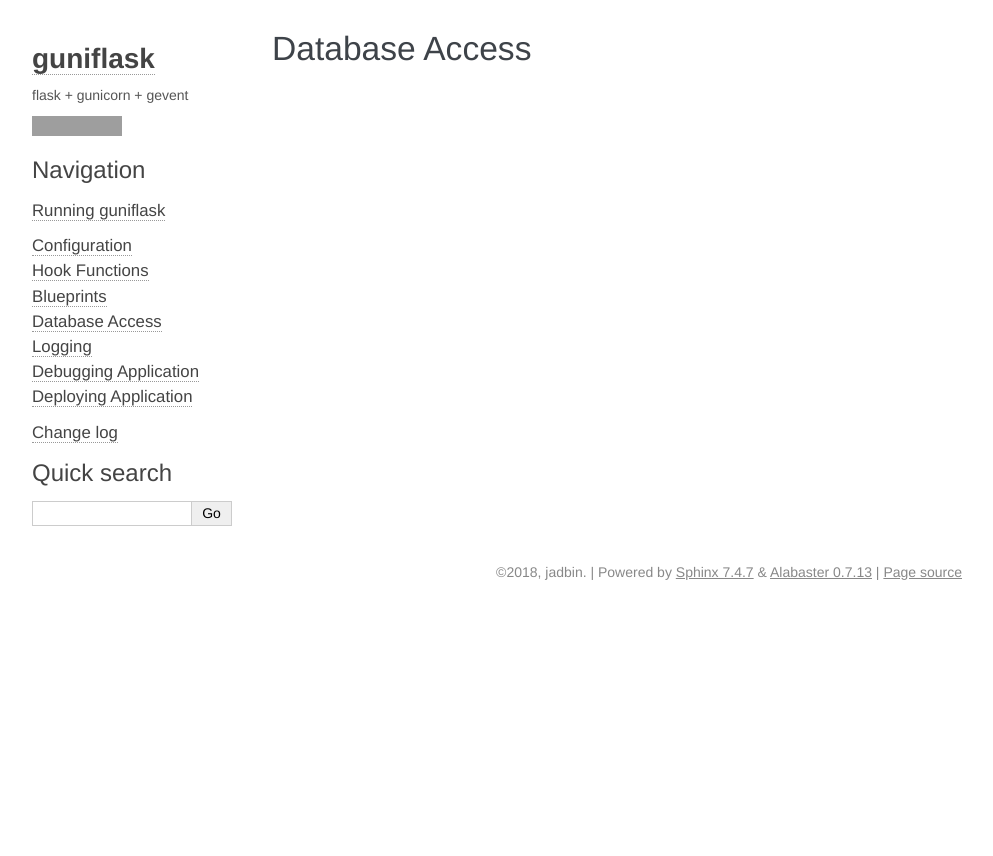
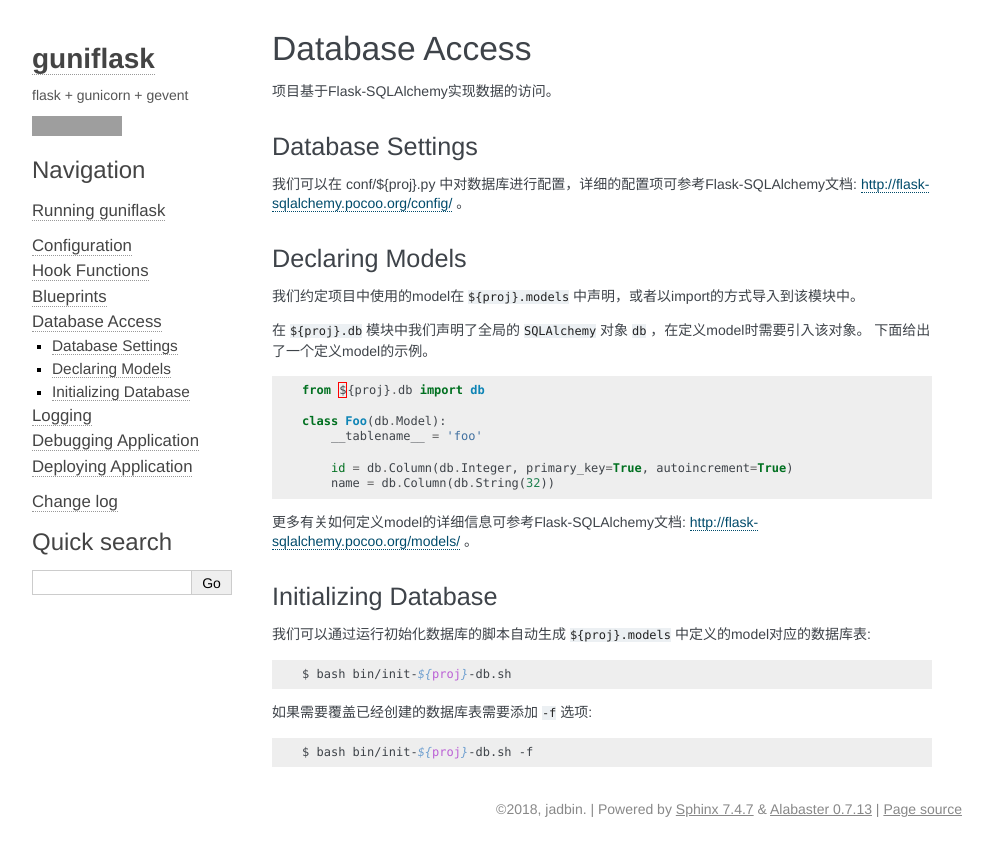
Before and after one commit to jadbin/guniflask, a Sphinx documentation site: the page built from docs/database.rst, in a window 1280 px wide. Shown: the top 856 px of the page, without its empty margins (148-1141 px from the left). Built offline with Sphinx 7.4.7, drawn with Linux system fonts in a browser that asks for light colours; grey boxes are pictures that could not be loaded.

Commit message:
update docs

```diff
--- a/docs/blueprints.rst
+++ b/docs/blueprints.rst
@@ -6,7 +6,7 @@ Blueprints
 Blueprint Concept
 -----------------
 
-Flask提供了blueprint的概念用于模块化构建服务端代码，详细文档请参考Flask文档: http://flask.pocoo.org/docs/blueprints/
+Flask提供了blueprint的概念用于模块化构建服务端代码，详细文档可参考Flask文档: http://flask.pocoo.org/docs/blueprints/ 。
 
 Declaring Blueprints
 --------------------
--- a/docs/database.rst
+++ b/docs/database.rst
@@ -2,3 +2,45 @@
 
 Database Access
 ===============
+
+项目基于Flask-SQLAlchemy实现数据的访问。
+
+Database Settings
+-----------------
+
+我们可以在 conf/${proj}.py 中对数据库进行配置，详细的配置项可参考Flask-SQLAlchemy文档: http://flask-sqlalchemy.pocoo.org/config/ 。
+
+Declaring Models
+----------------
+
+我们约定项目中使用的model在 ``${proj}.models`` 中声明，或者以import的方式导入到该模块中。
+
+在 ``${proj}.db`` 模块中我们声明了全局的 ``SQLAlchemy`` 对象 ``db`` ，在定义model时需要引入该对象。
+下面给出了一个定义model的示例。
+
+.. code-block:: python
+
+    from ${proj}.db import db
+
+    class Foo(db.Model):
+        __tablename__ = 'foo'
+
+        id = db.Column(db.Integer, primary_key=True, autoincrement=True)
+        name = db.Column(db.String(32))
+
+更多有关如何定义model的详细信息可参考Flask-SQLAlchemy文档: http://flask-sqlalchemy.pocoo.org/models/ 。
+
+Initializing Database
+---------------------
+
+我们可以通过运行初始化数据库的脚本自动生成 ``${proj}.models`` 中定义的model对应的数据库表:
+
+.. code-block:: bash
+
+    $ bash bin/init-${proj}-db.sh
+
+如果需要覆盖已经创建的数据库表需要添加 ``-f`` 选项:
+
+.. code-block:: bash
+
+    $ bash bin/init-${proj}-db.sh -f
--- a/docs/debug.rst
+++ b/docs/debug.rst
@@ -37,7 +37,7 @@ Debug Settings
 
 此时，用户在配置文件中对这些项的设定将不起作用。
 
-gunicorn配置项的详情可参考gunicorn文档: http://docs.gunicorn.org/en/stable/settings.html#logging。
+gunicorn配置项的详情可参考gunicorn文档: http://docs.gunicorn.org/en/stable/settings.html#logging 。
 
 Auto Reloading
 --------------
--- a/docs/hook.rst
+++ b/docs/hook.rst
@@ -3,14 +3,14 @@
 Hook Functions
 ==============
 
-在项目的 ``hooks`` 模块中定义了若干钩子函数，会在项目运行生命周期的不同阶段进行调用。
+在 ``${proj}.config`` 模块中我们还可以定义如下的若干钩子函数，会在项目运行生命周期的不同阶段进行调用。
 
 make_settings
 -------------
 
-.. function:: hooks.make_settings(app, config):
+.. function:: ${proj}.config.make_settings(app, settings):
 
     :param app: Flask app
-    :param config: config module
+    :param config: 项目配置
 
 此函数会在读取完配置文件后，init app之前进行调用。
--- a/docs/log.rst
+++ b/docs/log.rst
@@ -38,4 +38,4 @@ Log Level
 
 gunicorn的配置项如何添加到项目中可参考 :ref:`config` 。
 
-日志相关的配置项可参考gunicorn文档: http://docs.gunicorn.org/en/stable/settings.html#logging。
+日志相关的配置项可参考gunicorn文档: http://docs.gunicorn.org/en/stable/settings.html#logging 。
```
